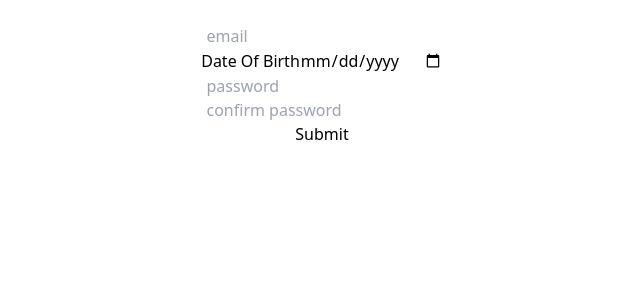
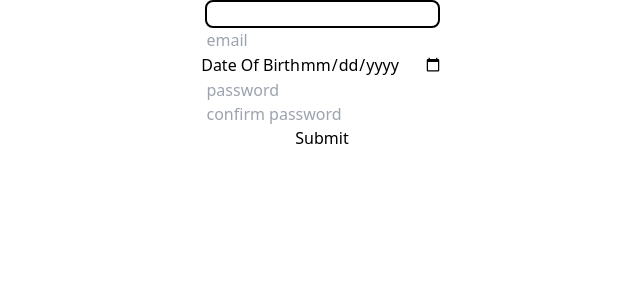
Before and after one commit to rhysw97/social-media, a React (Create React App) app: page /register in a window 1280 px wide. Shown: the top 300 px of the page, without its empty margins (318-958 px from the left). Built offline with nearby package versions, Linux system fonts and the light colour scheme.

Commit message:
added border

```diff
--- a/src/Pages/register/register.js
+++ b/src/Pages/register/register.js
@@ -116,6 +116,7 @@ export default function Register() {
                 id="username"
                 type="text"
                 ref={usernameRef}
+                className="border-black border-2 rounded-lg "
             />
             {usernameUsed}
 
```
